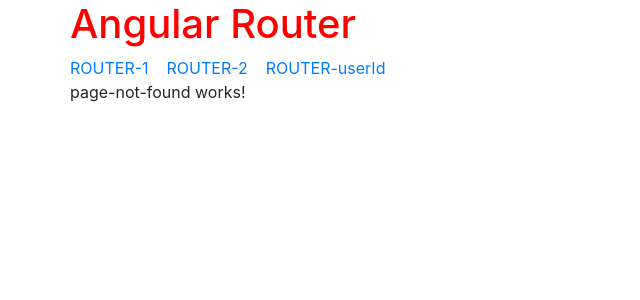
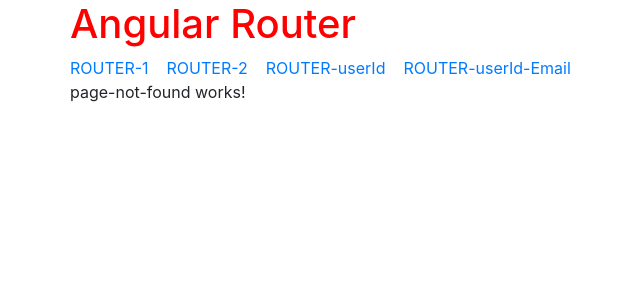
Before and after one commit to shobhit-v/angular-app, an Angular app: page /router1 in a window 1280 px wide. Shown: the top 300 px of the page, without its empty margins (15-655 px from the left). Built offline with nearby package versions, Linux system fonts and the light colour scheme.

Commit message:
Routig data: assigning a fixed set of value to a route.

```diff
--- a/src/app/app.component.html
+++ b/src/app/app.component.html
@@ -29,7 +29,10 @@
   <nav>
     <a routerLink="/router1" routerLinkActive="active">ROUTER-1</a> &nbsp;&nbsp;
     <a routerLink="/router2" routerLinkActive="active">ROUTER-2</a> &nbsp;&nbsp;
-    <a [routerLink]="['/router1',123456]" routerLinkActive="active">ROUTER-userId</a>
+    <a [routerLink]="['/router1',123456]" routerLinkActive="active">ROUTER-userId</a> &nbsp;&nbsp;
+    <a [routerLink]="['/router1',123456]"
+    [queryParams]="{email:'shobhit@gmail.com'}"
+    routerLinkActive="active">ROUTER-userId-Email</a> &nbsp;&nbsp;
   </nav>
   <router-outlet></router-outlet>
 </div>
--- a/src/app/app.module.ts
+++ b/src/app/app.module.ts
@@ -31,10 +31,13 @@
 const appRoutes: Routes = [
   {
     path: 'router1/:userId',
-    component: OuterCOneComponent
+    component: OuterCOneComponent,
+    data: {
+      headingone: "hello"
+    }
   },
   { path: 'router2', component: OuterCTwoComponent },
-  // { path: '', redirectTo: 'router1', pathMatch: 'full' },
+  { path: '', redirectTo: 'router1', pathMatch: 'full' },
   { path: '**', component: PageNotFoundComponent }
 ];
 
@@ -68,7 +71,7 @@
     FormsModule,
     HttpClientModule,
     ReactiveFormsModule,
-    RouterModule.forRoot(appRoutes,{enableTracing:false})
+    RouterModule.forRoot(appRoutes, { enableTracing: false })
   ],
   providers: [],
   bootstrap: [AppComponent]
--- a/src/app/outer-c-one/outer-c-one.component.ts
+++ b/src/app/outer-c-one/outer-c-one.component.ts
@@ -21,6 +21,17 @@
       //   console.log(this.userId);
       // }
     )
+    this.route.queryParams.subscribe(
+      qparams => {
+        console.log(qparams);
+      }
+    );
+    this.route.data.subscribe(
+      data => {
+        console.log(data);
+        console.log(data.headingone);
+      }
+    )
 
   }
 
```
